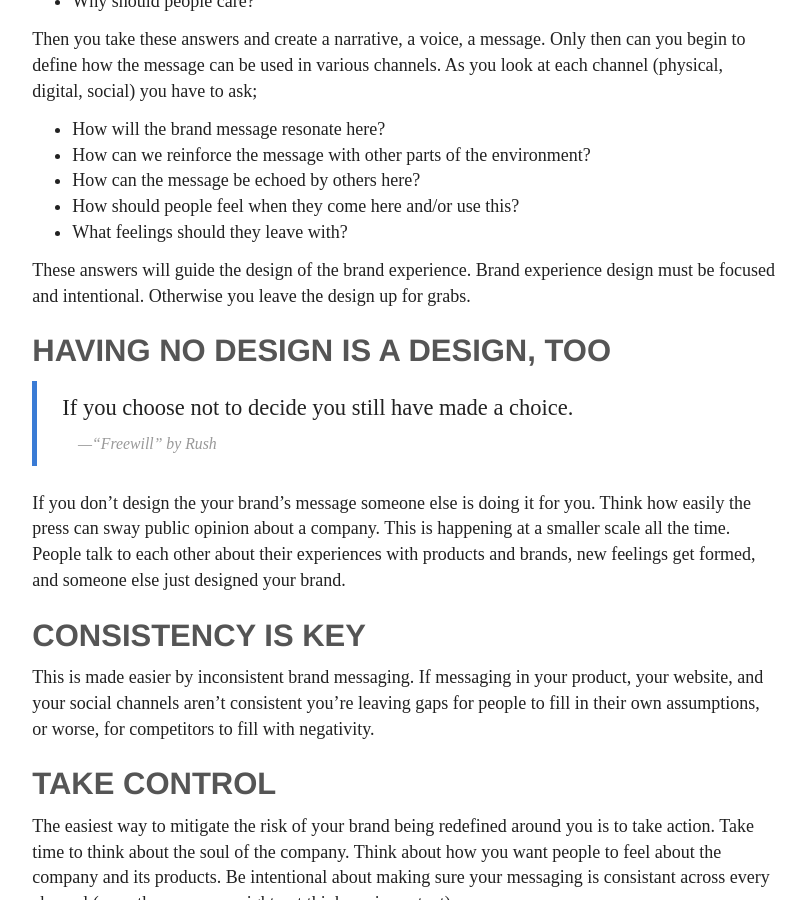
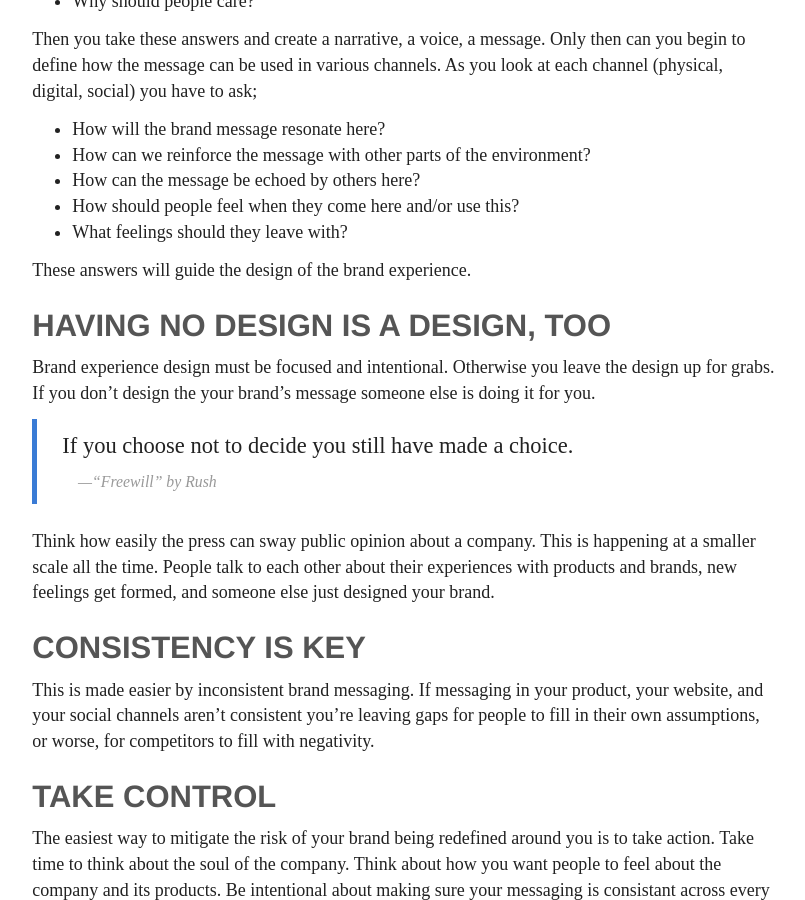
Before and after one commit to ninelabs/ninelabs.com, a Jekyll site: the page built from _posts/2014-12-05-brand-experience.md, in a window 1280 px wide and 900 px high, scrolled down 1470 px. Shown: the whole window, without its empty margins (236-1041 px from the left). Built offline with Jekyll 4.4.1, drawn with Linux system fonts in a browser that asks for light colours; nearby versions of some CDN libraries; Markdown is read by kramdown in place of the engine named in the settings.

Commit message:
blog post tweaky twerky
Signed-off-by: J Cornelius <github@jcornelius.com>

```diff
--- a/_posts/2014-12-05-brand-experience.md
+++ b/_posts/2014-12-05-brand-experience.md
@@ -39,13 +39,15 @@ Then you take these answers and create a narrative, a voice, a message. Only the
 - How should people feel when they come here and/or use this?
 - What feelings should they leave with?
 
-These answers will guide the design of the brand experience. Brand experience design must be focused and intentional. Otherwise you leave the design up for grabs.
+These answers will guide the design of the brand experience.
 
 ### Having No Design is a Design, too
 
+Brand experience design must be focused and intentional. Otherwise you leave the design up for grabs. If you don’t design the your brand’s message someone else is doing it for you.
+
 > If you choose not to decide you still have made a choice. *"Freewill" by Rush*
 
-If you don’t design the your brand’s message someone else is doing it for you. Think how easily the press can sway public opinion about a company. This is happening at a smaller scale all the time. People talk to each other about their experiences with products and brands, new feelings get formed, and someone else just designed your brand.
+Think how easily the press can sway public opinion about a company. This is happening at a smaller scale all the time. People talk to each other about their experiences with products and brands, new feelings get formed, and someone else just designed your brand.
 
 ### Consistency is Key
 This is made easier by inconsistent brand messaging. If messaging in your product, your website, and your social channels aren’t consistent you’re leaving gaps for people to fill in their own assumptions, or worse, for competitors to fill with negativity.
```
